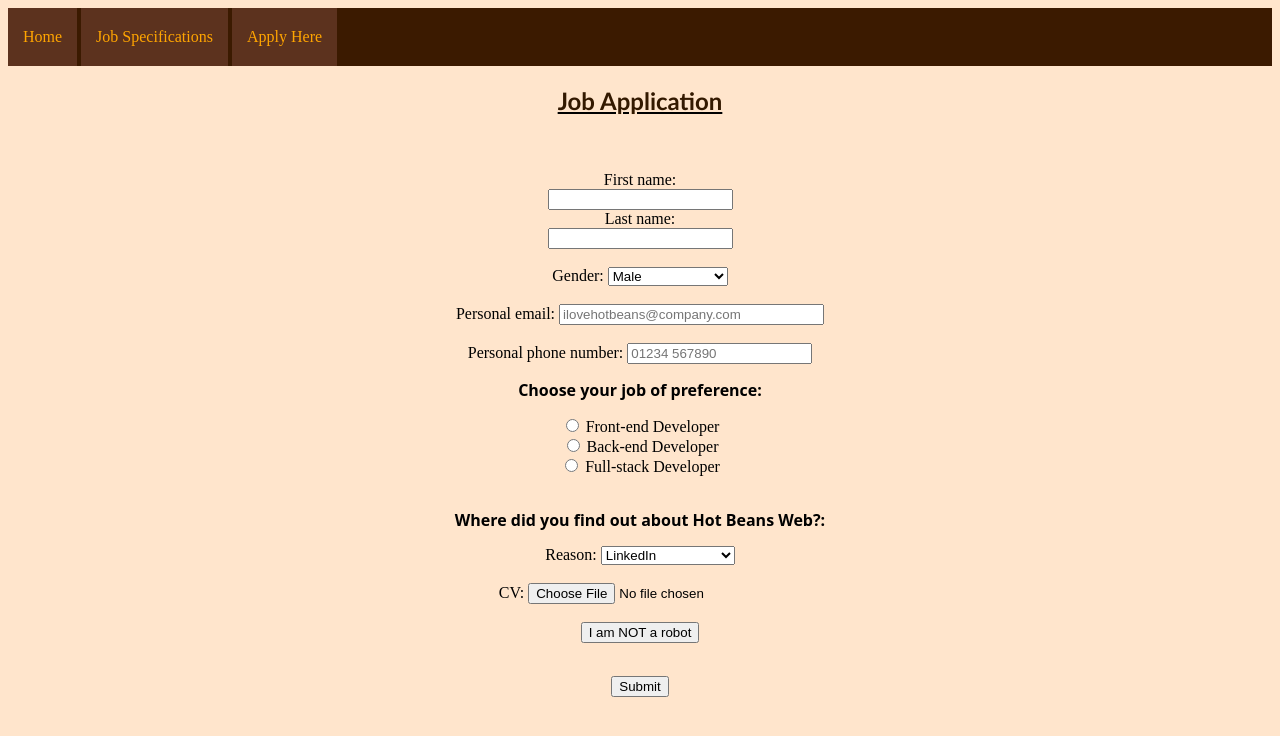
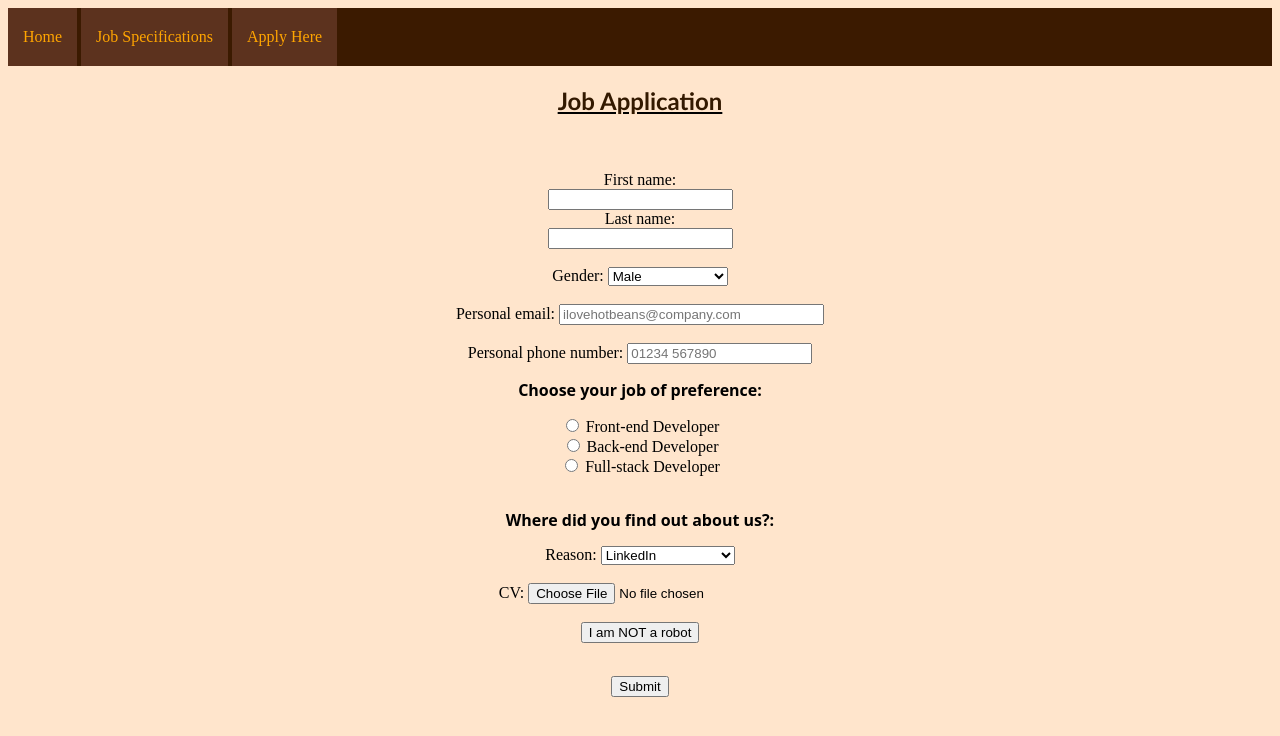
Before and after one commit to AMysticEntity/Hot-Beans-Web, a plain HTML site: page hotapplication.html in a window 1280 px wide. Drawn offline with Linux system fonts and the light colour scheme.

Commit message:
Update hotapplication.html

```diff
--- a/hotapplication.html
+++ b/hotapplication.html
@@ -108,7 +108,7 @@ p    {
   <input type="radio" id="fullscriptdev" name="job_choice" value="Full Stack Developer" required>
   <label for="fullscriptdev">Full-stack Developer</label><br><br>
 
-  <b><p>Where did you find out about Hot Beans Web?:</p></b>
+  <b><p>Where did you find out about us?:</p></b>
 
   <label for="reason">Reason:</label>
   <select id="reason" name="reason" required>
```
